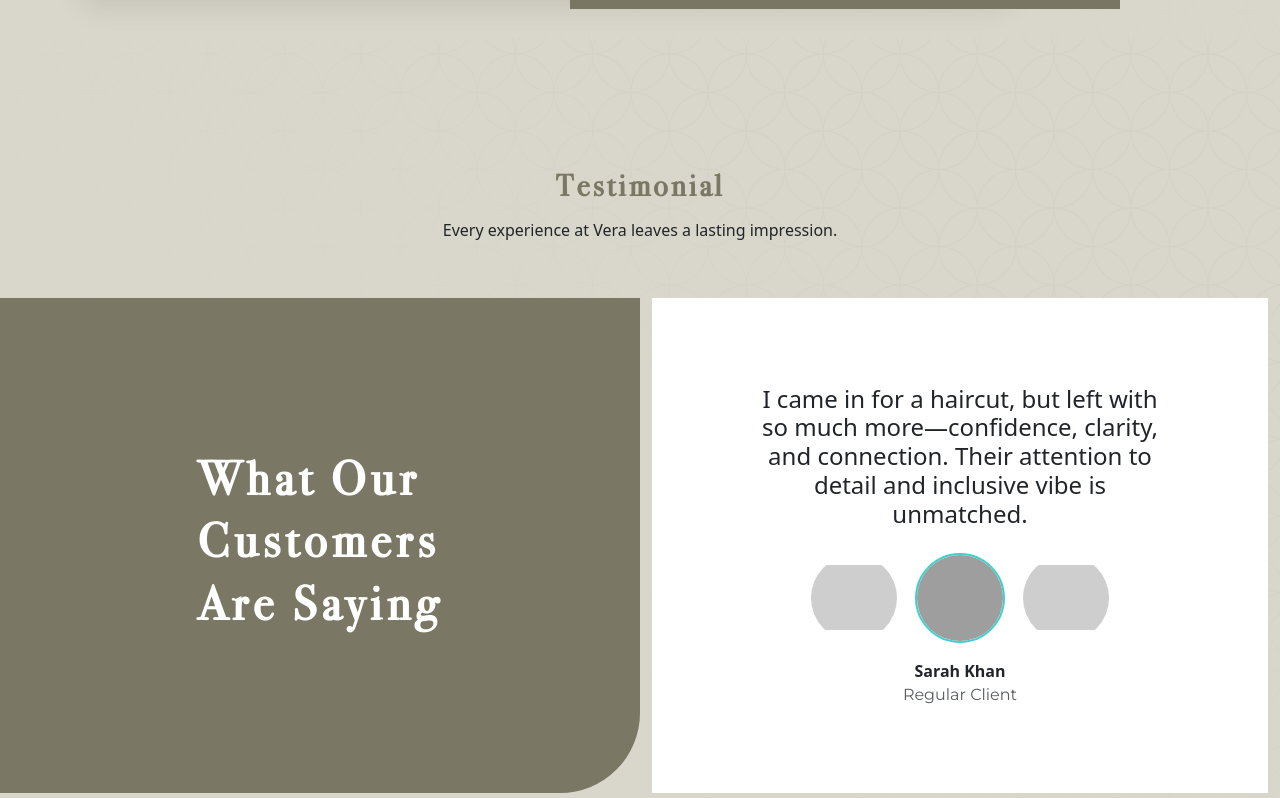
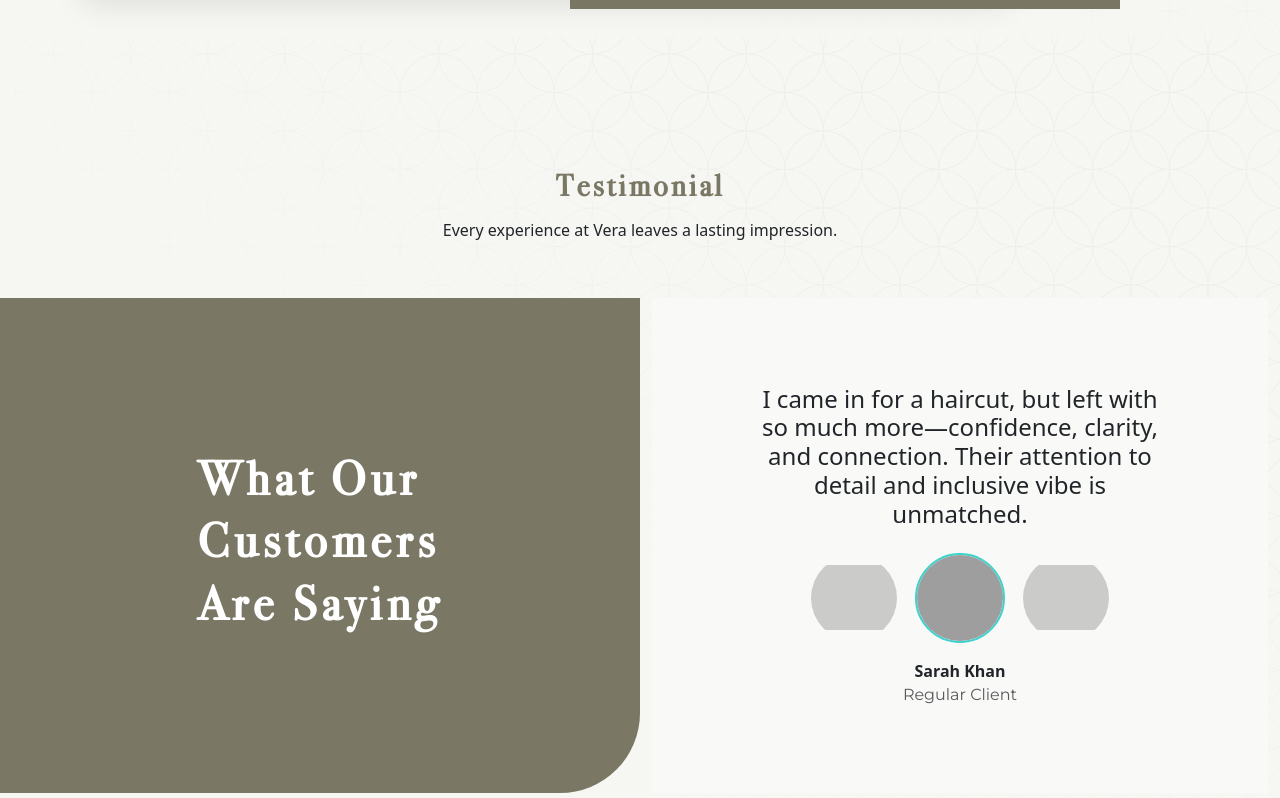
Before and after one commit to mwasif666/Vera2, a React (Create React App) app: page / in a window 1280 px wide. Shown: the part 3138-3936 px from the top of the page. Built offline with nearby package versions, Linux system fonts and the light colour scheme; grey boxes are pictures that could not be loaded; the HTML template or start-up script is replaced by a standard one.

Commit message:
background color update

```diff
--- a/src/App.css
+++ b/src/App.css
@@ -103,5 +103,5 @@ p {
   }
 }
 body {
-  background-color: rgb(200, 196, 179);
+  background-color: #f9f9f7;
 }
--- a/src/Styles/TestimonialSection.module.css
+++ b/src/Styles/TestimonialSection.module.css
@@ -47,7 +47,7 @@
   align-items: center;
   justify-content: center;
   width: 100%;
-  background: white;
+  background: #f9f9f7;
 }
 
 .slideContent {
```
